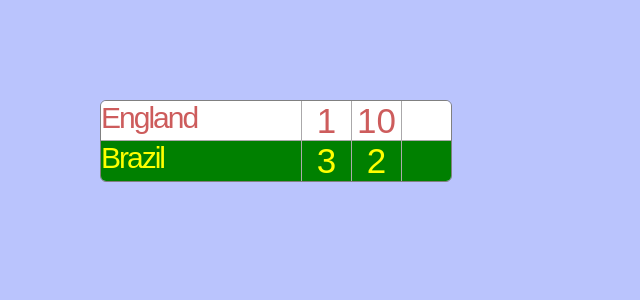
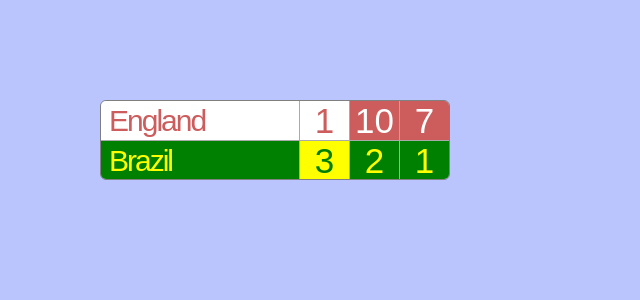
Before and after one commit to iambalaam/rlss-brackets, a React app: page / in a window 1280 px wide. Shown: the top 300 px of the page, without its empty margins (0-640 px from the left). Built offline with nearby package versions, Linux system fonts and the light colour scheme; the HTML template or start-up script is replaced by a standard one.

Commit message:
Small spacing changes

```diff
--- a/src/client/App.tsx
+++ b/src/client/App.tsx
@@ -17,8 +17,8 @@
                     primaryColor: 'green',
                     secondaryColor: 'yellow'
                 }}
-                aScore={[1, 10, undefined]}
-                bScore={[3, 2, undefined]}
+                aScore={[1, 10, 7]}
+                bScore={[3, 2, 1]}
                 bestOf={3}
                 gameNumber={2}
             />
--- a/src/client/components/Match.css
+++ b/src/client/components/Match.css
@@ -1,6 +1,7 @@
 .match {
     font-family: 'Quantico', sans-serif;
     font-size: 35px;
+    line-height: 40px;
     text-align: center;
 
     height: 80px;
@@ -17,6 +18,7 @@
 
 .match .name {
     text-align: left;
+    padding-left: 8px;
     letter-spacing: -2px;
     font-size: 30px;
     grid-column-start: 1;
--- a/src/client/components/Match.tsx
+++ b/src/client/components/Match.tsx
@@ -25,8 +25,26 @@
         <div className="match">
             <span className="name a" style={{ color: p.aTeam.secondaryColor, backgroundColor: p.aTeam.primaryColor }}>{p.aTeam.name}</span>
             <span className="name b" style={{ color: p.bTeam.secondaryColor, backgroundColor: p.bTeam.primaryColor }}>{p.bTeam.name}</span>
-            {p.aScore.map((score, i) => <span className={`score score${i + 1} a`} style={{ color: p.aTeam.secondaryColor, backgroundColor: p.aTeam.primaryColor }}>{score}</span>)}
-            {p.bScore.map((score, i) => <span className={`score score${i + 1} b`} style={{ color: p.bTeam.secondaryColor, backgroundColor: p.bTeam.primaryColor }}>{score}</span>)}
+            {p.aScore.map((aScore, i) => {
+                const bScore = p.bScore[i];
+                if (!aScore || !bScore) {
+                    return <>
+                        <span className={`score score${i + 1} a`} style={{ color: p.aTeam.secondaryColor, backgroundColor: p.aTeam.primaryColor }}></span>
+                        <span className={`score score${i + 1} b`} style={{ color: p.bTeam.secondaryColor, backgroundColor: p.bTeam.primaryColor }}></span>
+                    </>
+                };
+                if (aScore > bScore) {
+                    return <>
+                        <span className={`score score${i + 1} a`} style={{ color: p.aTeam.primaryColor, backgroundColor: p.aTeam.secondaryColor }}>{aScore}</span>
+                        <span className={`score score${i + 1} b`} style={{ color: p.bTeam.secondaryColor, backgroundColor: p.bTeam.primaryColor }}>{bScore}</span>
+                    </>
+                } else {
+                    return <>
+                        <span className={`score score${i + 1} a`} style={{ color: p.aTeam.secondaryColor, backgroundColor: p.aTeam.primaryColor }}>{aScore}</span>
+                        <span className={`score score${i + 1} b`} style={{ color: p.bTeam.primaryColor, backgroundColor: p.bTeam.secondaryColor }}>{bScore}</span>
+                    </>
+                }
+            })}
         </div>
     )
 };
--- a/src/client/index.css
+++ b/src/client/index.css
@@ -3,6 +3,10 @@
     background-color: #bac4fd;
 }
 
+* {
+    box-sizing: border-box;
+}
+
 main {
     padding: 100px;
 }
```
